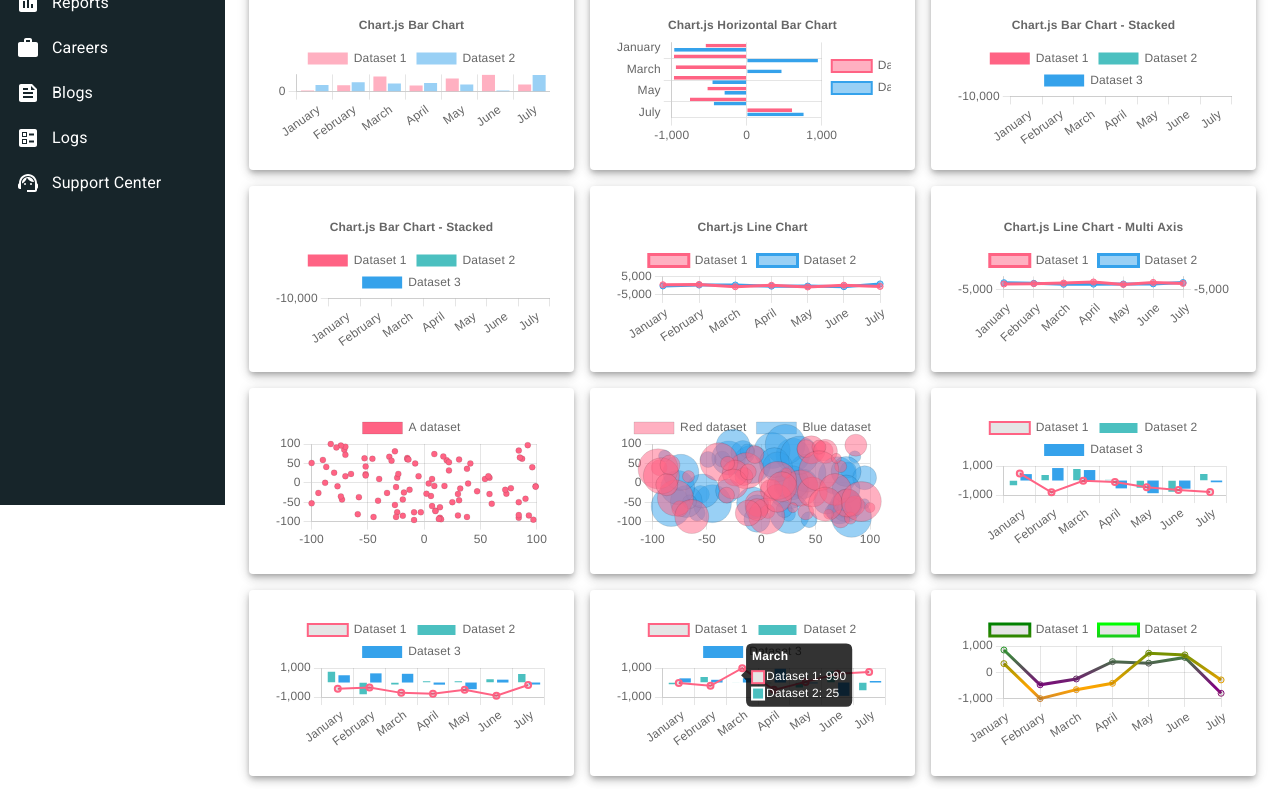
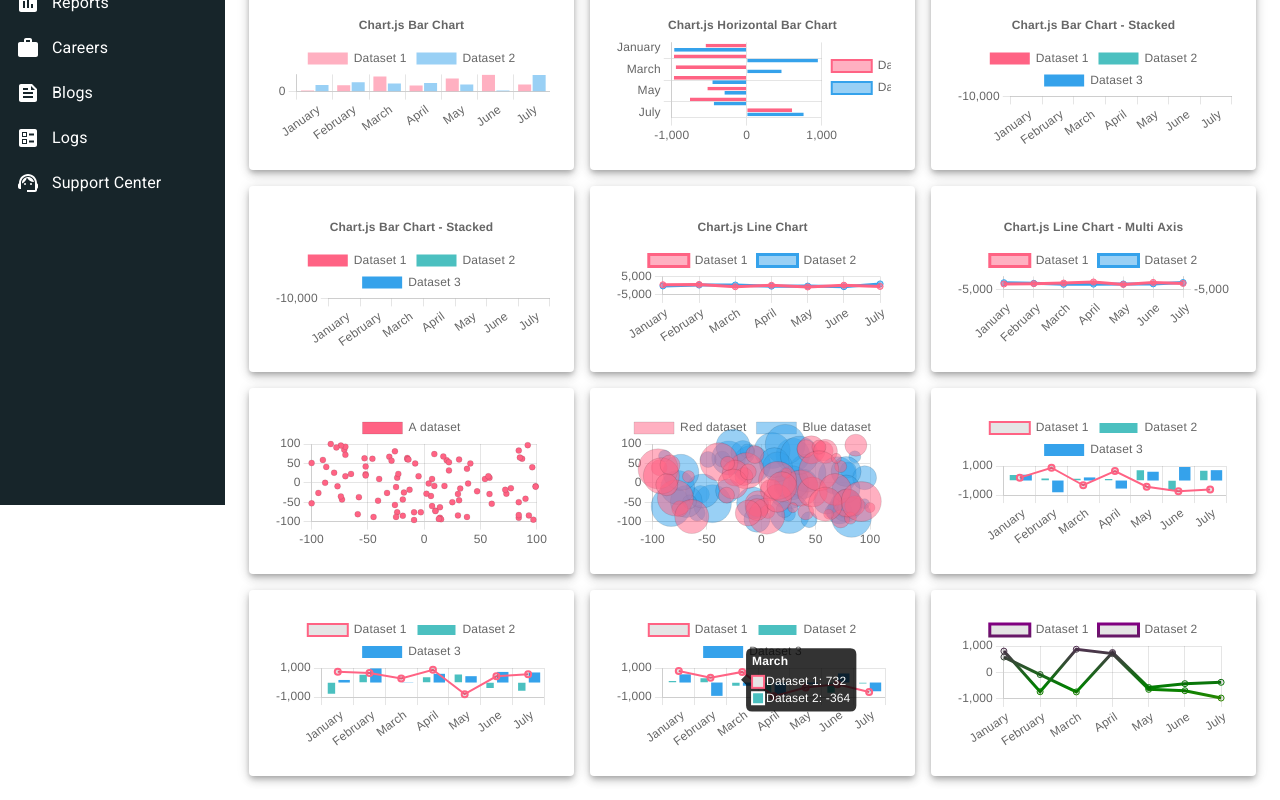
Before and after one commit to titprashantv/next-ts, a Next.js app: page / in a window 1280 px wide. Shown: the part 359-1159 px from the top of the page. Built offline with nearby package versions, Linux system fonts and the light colour scheme.

Commit message:
Add chart

```diff
--- a/components/chart/EventChart.tsx
+++ b/components/chart/EventChart.tsx
@@ -2,7 +2,6 @@
 import type {InteractionItem} from 'chart.js';
 import {Chart as ChartJS, LinearScale, CategoryScale, BarElement, PointElement, LineElement, Legend, Tooltip} from 'chart.js';
 import {Chart, getDatasetAtEvent, getElementAtEvent, getElementsAtEvent} from 'react-chartjs-2';
-import faker from 'faker';
 
 ChartJS.register(LinearScale, CategoryScale, BarElement, PointElement, LineElement, Legend, Tooltip);
 
@@ -25,13 +24,13 @@
             borderColor: 'rgb(255, 99, 132)',
             borderWidth: 2,
             fill: false,
-            data: labels.map(() => faker.datatype.number({min: -1000, max: 1000})),
+            data: [748, 648, 280, 879, -798, 429, 574],
         },
         {
             type: 'bar' as const,
             label: 'Dataset 2',
             backgroundColor: 'rgb(75, 192, 192)',
-            data: labels.map(() => faker.datatype.number({min: -1000, max: 1000})),
+            data: [-909, 680, 10, 508, 688, -507, -711],
             borderColor: 'white',
             borderWidth: 2,
         },
@@ -39,7 +38,7 @@
             type: 'bar' as const,
             label: 'Dataset 3',
             backgroundColor: 'rgb(53, 162, 235)',
-            data: labels.map(() => faker.datatype.number({min: -1000, max: 1000})),
+            data: [177, 972, -18, 600, 437, 730, 693],
         },
     ],
 };
@@ -80,7 +79,6 @@
         printElementAtEvent(getElementAtEvent(chart, event));
         printElementsAtEvent(getElementsAtEvent(chart, event));
     };
-
     return (
         <Chart ref={chartRef} type='bar' onClick={onClick} options={options} data={data}/>
     );
--- a/components/chart/GradientChart.tsx
+++ b/components/chart/GradientChart.tsx
@@ -2,35 +2,29 @@
 import type {ChartData, ChartArea} from 'chart.js';
 import {Chart as ChartJS, CategoryScale, LinearScale, PointElement, LineElement, Tooltip, Legend} from 'chart.js';
 import {Chart} from 'react-chartjs-2';
-import faker from 'faker';
 
 ChartJS.register(CategoryScale, LinearScale, PointElement, LineElement, Tooltip, Legend);
 
 const labels = ['January', 'February', 'March', 'April', 'May', 'June', 'July'];
-const colors = ['red', 'orange', 'yellow', 'lime', 'green', 'teal', 'blue', 'purple'];
 
 const data = {
     labels,
     datasets: [
         {
             label: 'Dataset 1',
-            data: labels.map(() => faker.datatype.number({min: -1000, max: 1000})),
+            data: [807, -728, 877, 712, -638, -689, -966],
         },
         {
             label: 'Dataset 2',
-            data: labels.map(() => faker.datatype.number({min: -1000, max: 1000})),
+            data: [583, -78, -735, 754, -569, -422, -371],
         },
     ],
 };
 
 function createGradient(ctx: CanvasRenderingContext2D, area: ChartArea) {
-    const colorStart = faker.random.arrayElement(colors);
-    const colorMid = faker.random.arrayElement(
-        colors.filter(color => color !== colorStart)
-    );
-    const colorEnd = faker.random.arrayElement(
-        colors.filter(color => color !== colorStart && color !== colorMid)
-    );
+    const colorStart = 'orange';
+    const colorMid = 'green';
+    const colorEnd = 'purple';
 
     const gradient = ctx.createLinearGradient(0, area.bottom, 0, area.top);
 
@@ -64,6 +58,5 @@
 
         setChartData(chartData);
     }, []);
-
     return <Chart ref={chartRef} type='line' data={chartData}/>;
 }
--- a/components/chart/MultitypeChart.tsx
+++ b/components/chart/MultitypeChart.tsx
@@ -1,7 +1,6 @@
 import React from 'react';
 import {Chart as ChartJS, LinearScale, CategoryScale, BarElement, PointElement, LineElement, Legend, Tooltip} from 'chart.js';
 import {Chart} from 'react-chartjs-2';
-import faker from 'faker';
 
 ChartJS.register(LinearScale, CategoryScale, BarElement, PointElement, LineElement, Legend, Tooltip);
 
@@ -16,13 +15,13 @@
             borderColor: 'rgb(255, 99, 132)',
             borderWidth: 2,
             fill: false,
-            data: labels.map(() => faker.datatype.number({min: -1000, max: 1000})),
+            data: [198, 881, -325, 650, -423, -730, -615],
         },
         {
             type: 'bar' as const,
             label: 'Dataset 2',
             backgroundColor: 'rgb(75, 192, 192)',
-            data: labels.map(() => faker.datatype.number({min: -1000, max: 1000})),
+            data: [520, 281, 230, 201, 840, -834, 811],
             borderColor: 'white',
             borderWidth: 2,
         },
@@ -30,7 +29,7 @@
             type: 'bar' as const,
             label: 'Dataset 3',
             backgroundColor: 'rgb(53, 162, 235)',
-            data: labels.map(() => faker.datatype.number({min: -1000, max: 1000})),
+            data: [401, -808, 214, -553, 605, 932, 713],
         },
     ],
 };
--- a/components/chart/RefChart.tsx
+++ b/components/chart/RefChart.tsx
@@ -1,7 +1,6 @@
 import React, {useRef, useEffect} from 'react';
 import {Chart as ChartJS, LinearScale, CategoryScale, BarElement, PointElement, LineElement, Legend, Tooltip} from 'chart.js';
 import {Chart} from 'react-chartjs-2';
-import faker from 'faker';
 
 ChartJS.register(LinearScale, CategoryScale, BarElement, PointElement, LineElement, Legend, Tooltip);
 
@@ -16,13 +15,13 @@
             borderColor: 'rgb(255, 99, 132)',
             borderWidth: 2,
             fill: false,
-            data: labels.map(() => faker.datatype.number({min: -1000, max: 1000})),
+            data: [791, 326, 732, -942, -339, -113, -657],
         },
         {
             type: 'bar' as const,
             label: 'Dataset 2',
             backgroundColor: 'rgb(75, 192, 192)',
-            data: labels.map(() => faker.datatype.number({min: -1000, max: 1000})),
+            data: [204, 440, -364, -856, 9, -846, -128],
             borderColor: 'white',
             borderWidth: 2,
         },
@@ -30,7 +29,7 @@
             type: 'bar' as const,
             label: 'Dataset 3',
             backgroundColor: 'rgb(53, 162, 235)',
-            data: labels.map(() => faker.datatype.number({min: -1000, max: 1000})),
+            data: [565, -918, -223, -833, -110, 622, -601],
         },
     ],
 };
@@ -76,6 +75,6 @@
 
         triggerTooltip(chart);
     }, []);
-
+    console.log(data);
     return <Chart ref={chartRef} type='bar' data={data}/>;
 }
```
